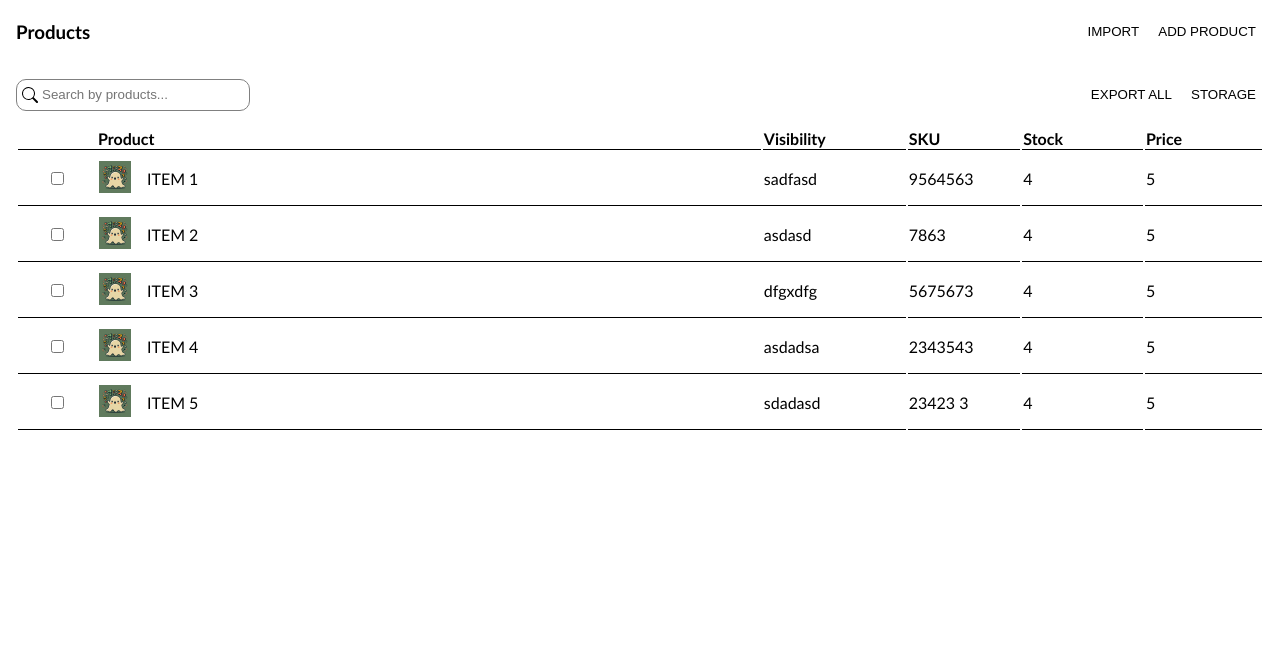
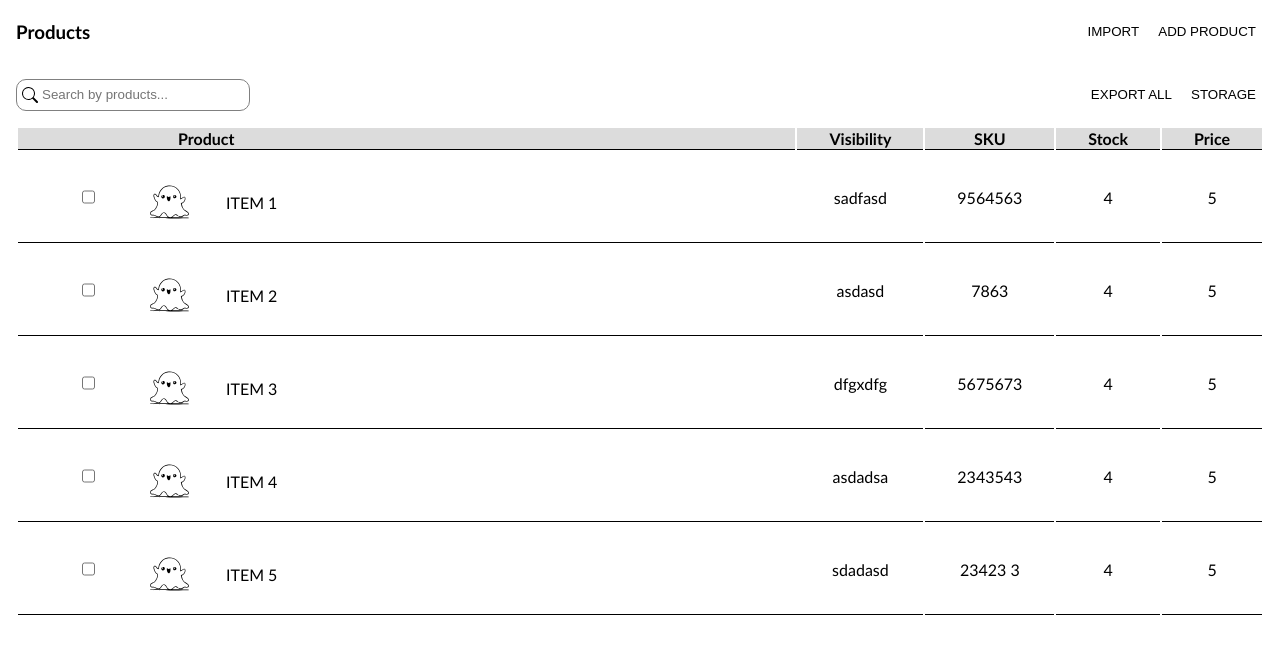
Before and after one commit to dev-eri/component-library, a plain HTML site: page product-list-table-component/index.html in a window 1280 px wide. Drawn offline with Linux system fonts and the light colour scheme.

Commit message:
Modifying

```diff
--- a/product-list-table-component/index.html
+++ b/product-list-table-component/index.html
@@ -31,7 +31,7 @@
         <tr>
             <td class="item1">
                 <input type="checkbox" name="item" id="">
-                <img src="/src/ghost-me.jpeg" alt="">
+                <img src="../src/ghost-icon.svg" alt="">
                 <p>ITEM 1</p>
             </td>
             <td>sadfasd</td>
@@ -42,7 +42,7 @@
         <tr>
             <td class="item1">
                 <input type="checkbox" name="item" id="">
-                <img src="/src/ghost-me.jpeg" alt="">
+                <img src="../src/ghost-icon.svg" alt="">
                 <p>ITEM 2</p>
             </td>
             <td>asdasd</td>
@@ -53,7 +53,7 @@
         <tr>
             <td class="item1">
                 <input type="checkbox" name="item" id="">
-                <img src="/src/ghost-me.jpeg" alt="">
+                <img src="../src/ghost-icon.svg" alt="">
                 <p>ITEM 3</p>
             </td>
             <td>dfgxdfg</td>
@@ -64,7 +64,7 @@
         <tr>
             <td class="item1">
                 <input type="checkbox" name="item" id="">
-                <img src="/src/ghost-me.jpeg" alt="">
+                <img src="../src/ghost-icon.svg" alt="">
                 <p>ITEM 4</p>
             </td>
             <td>asdadsa</td>
@@ -75,7 +75,7 @@
         <tr>
             <td class="item1">
                 <input type="checkbox" name="item" id="">
-                <img src="/src/ghost-me.jpeg" alt="">
+                <img src="../src/ghost-icon.svg" alt="">
                 <p>ITEM 5</p>
             </td>
             <td>sdadasd</td>
--- a/product-list-table-component/styles.css
+++ b/product-list-table-component/styles.css
@@ -13,8 +13,8 @@
 }
 
 img {
-    width: 2rem;
-    height: 2rem;
+    width: 5rem;
+    height: 5rem;
     display: block;
 }
 
@@ -62,15 +62,18 @@
 
 th, td{
     border-bottom: 1px solid black;
+    padding-right: 2rem;
+    padding-left: 2rem;
+    text-align: center;
 }
 
-th {
-    padding-right: 5rem;
+tr:first-of-type {
+    background-color: gainsboro;
 }
 
-th:first-of-type{
+th:first-of-type {
     text-align: left;
-    padding-left: 5rem;
+    padding-left: 10rem;
 }
 
 .item1 {
@@ -89,4 +92,5 @@
 
 .item1 p {
     margin-left: 1rem;
+    margin-top: 2.5rem;
 }
--- a/top-nav-bar/styles.css
+++ /dev/null
@@ -1,42 +0,0 @@
-*{
-    margin: 0;
-    padding: 0;
-    box-sizing: border-box;
-}
-.header{
-    position: fixed;
-    top: 0;
-    left: 0;
-    width: 100%;
-    padding: 20px 10%;
-    background: #020e16;
-    display: flex;
-    justify-content: space-between;
-    align-items: center;
-    overflow: hidden;
-}
-.logo{
-    position: relative;
-    font-size: 25px;
-    color: rgb(255, 255, 255);
-    text-decoration: none;
-    font-weight: 600;
-}
-.navbar a{
-    font-size: 17px;
-    color: rgb(255, 255, 255);
-    text-decoration: none;
-    font-weight: 500;
-    margin-left: 30px;
-}
-
-a:hover{
-    text-decoration: none;
-    border-bottom: 2px solid white;
-}
-
-section.main{
-    padding: 20px;
-    margin-top: 70px;
-    height: 700px;
-}
```
Also changed, not shown: top-nav-bar/index.html (deleted, +0 -26 lines), src/ghost-icon.svg (added).
